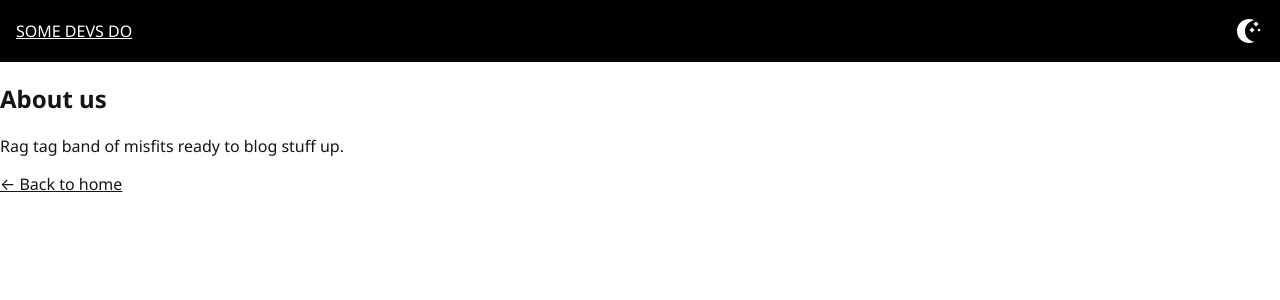
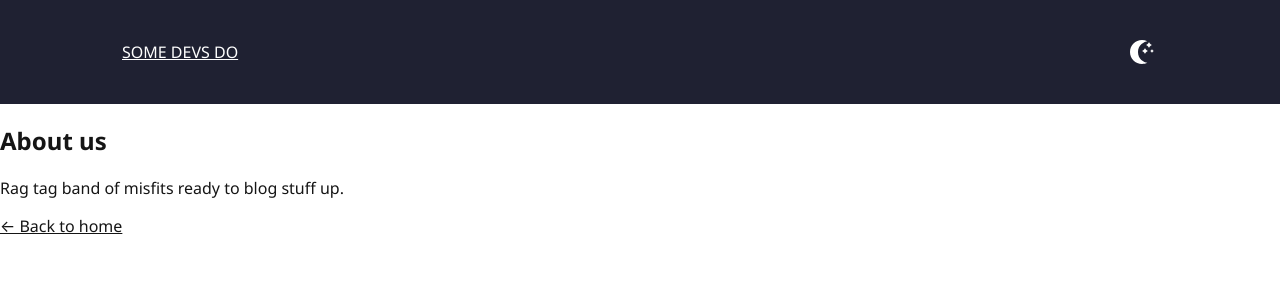
Before and after one commit to somedevsdo/blog, a Next.js app: page /about in a window 1280 px wide. Shown: the top 300 px of the page. Built offline with nearby package versions, Linux system fonts and the light colour scheme.

Commit message:
Updated top bar to match design
No logo yet, but I hear it is en route

```diff
--- a/components/Layout/Layout.module.scss
+++ b/components/Layout/Layout.module.scss
@@ -1,12 +1,16 @@
-.nav {
+.container {
+  background-color: var(--clr-palette-ebony-clay);
+}
+
+.content {
   align-items: center;
-  background-color: #000;
-  color: #fff;
+  color: var(--clr-palette-white);
   display: flex;
-  height: 3.875rem;
+  height: 5.625rem;
   justify-content: space-between;
-  padding: 0.25rem 1rem;
-  width: 100%;
+  padding-left: var(--size-padding-x-large);
+  padding-right: var(--size-padding-x-large);
+}
 
 .button {
   background-color: transparent;
@@ -14,9 +18,30 @@
   border-radius: 0.25rem;
   cursor: pointer;
   display: inline-block;
-    fill: #fff;
+  fill: var(--clr-palette-white);
   font-size: 0;
   margin: 0;
-    padding: 0.2rem;
+  padding: var(--size-padding-x-small);
+}
+
+@media (min-width: 768px) {
+  .content {
+    height: 6.5rem;
+    padding-left: 2rem;
+    padding-right: 2rem;
   }
 }
+
+@media (min-width: 1200px) {
+  .container {
+    display: flex;
+    justify-content: center;
+  }
+
+  .content {
+    max-width: 1100px;
+    padding-left: 2rem;
+    padding-right: 2rem;
+    width: 100%;
+  }
+}
--- a/components/Layout/Layout.tsx
+++ b/components/Layout/Layout.tsx
@@ -87,7 +87,8 @@ const Layout = (props: Props): JSX.Element => {
         <meta content={siteTitle} name="og:title" />
         <meta content="summary_large_image" name="twitter:card" />
       </Head>
-      <nav className={styles.nav}>
+      <nav className={styles.container}>
+        <div className={styles.content}>
           <Link href="/">
             <a>SOME DEVS DO</a>
           </Link>
@@ -98,6 +99,7 @@ const Layout = (props: Props): JSX.Element => {
           >
             {themeIcon}
           </button>
+        </div>
       </nav>
       {children}
     </div>
```
Lines whose indentation alone changed are shown as unchanged.
